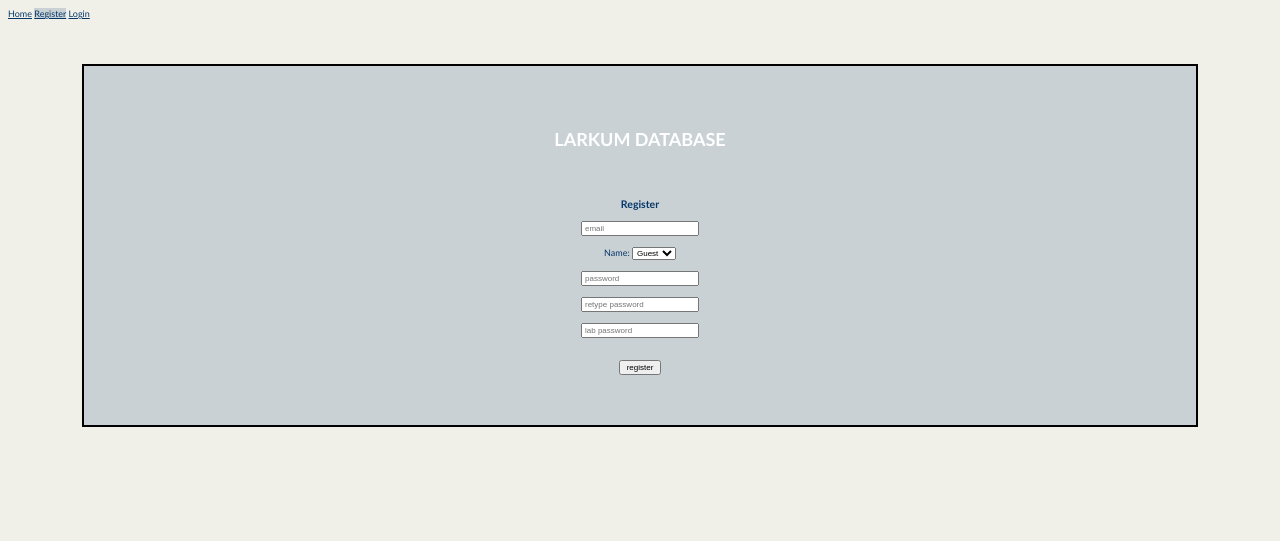
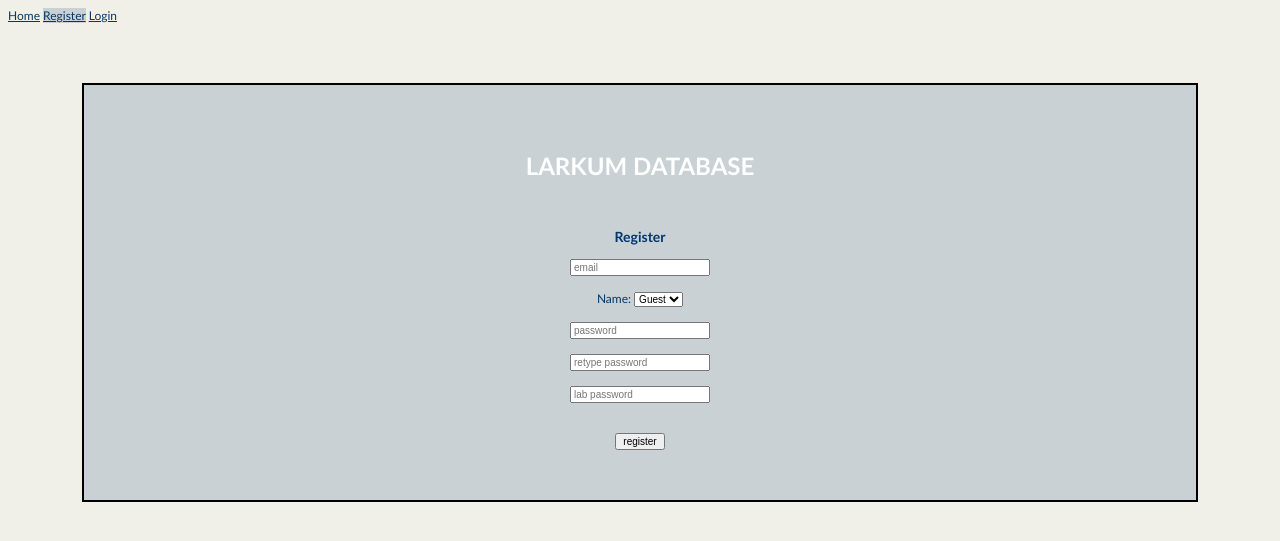
Before and after one commit to georgbuechner/flake, a Flask app: page /register in a window 1280 px wide. Shown: the top 541 px of the page. Run offline with Flask 3, Linux system fonts and the light colour scheme; data that the repository does not hold is empty; parts of the project's set-up code (start-up, migrations or seed data) failed here and were passed over.

Commit message:
Some minor changes important for server

```diff
--- a/src/data_manager/dmanager.py
+++ b/src/data_manager/dmanager.py
@@ -511,7 +511,7 @@ class DManager:
                 if key in self.mapping:
                     data[self.mapping[key]] = value
                     if self.mapping[key] == "protocol":
-                        data["protocol_escaped"] = escape(value)
+                        data["protocol_escaped"] = escape(str(value))
             # Create or update animal-data
             animal_id = data["id"]
             print("from_csv: ", animal_id, data)
--- a/src/static/css/general.css
+++ b/src/static/css/general.css
@@ -2,18 +2,18 @@
 
 body {
   font-family: Optima;
-  font-size: 9px;
+  font-size: 12px;
   background-color: #f0f0e8;
 }
 
 input {
-  font-size: 8px;
+  font-size: 10px;
 }
 button {
-  font-size: 8px;
+  font-size: 10px;
 }
 select{
-  font-size: 8px;
+  font-size: 10px;
 }
 
 a {
```
